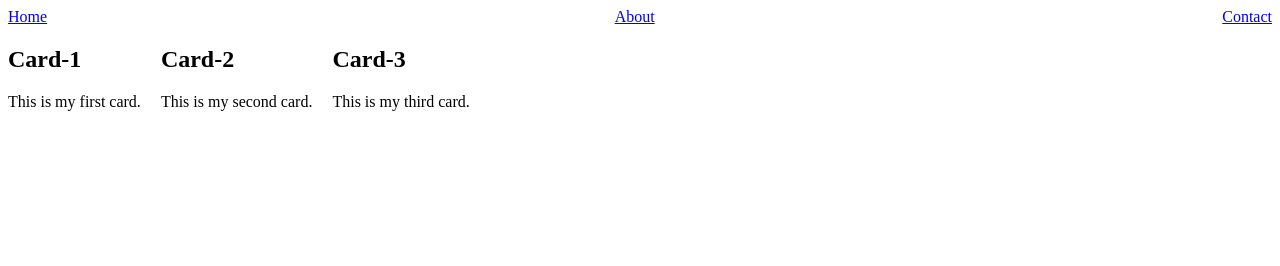
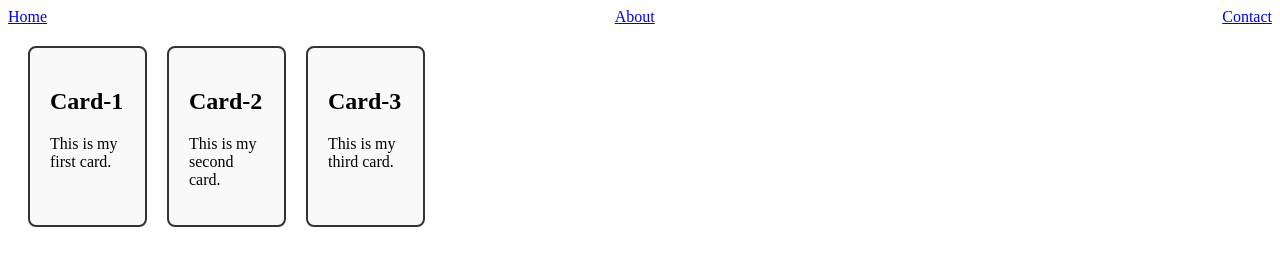
Before and after one commit to mahmoudadih-dotcom/project02., a plain HTML site: page Project02/ex00/index.html in a window 1280 px wide. Drawn offline with Linux system fonts and the light colour scheme.

Commit message:
Update style.css

```diff
--- a/Project02/ex00/style.css
+++ b/Project02/ex00/style.css
@@ -1,2 +1,21 @@
-.nav-container { display:flex; justify-content:space-between; align-items:center ;}
- .card-container{ display:flex; flex-direction:  row;flex-wrap: wrap; gap: 20px;}
+.nav-container {
+    display: flex;
+    justify-content: space-between;
+    align-items: center;
+}
+
+.card-container {
+    display: flex;
+    flex-direction: row;
+    flex-wrap: wrap;
+    gap: 20px;
+    padding: 20px;
+}
+
+.card {
+    border: 2px solid #333;
+    border-radius: 8px;
+    padding: 20px;
+    background-color: #f9f9f9;
+    width: 75px;
+}
```
